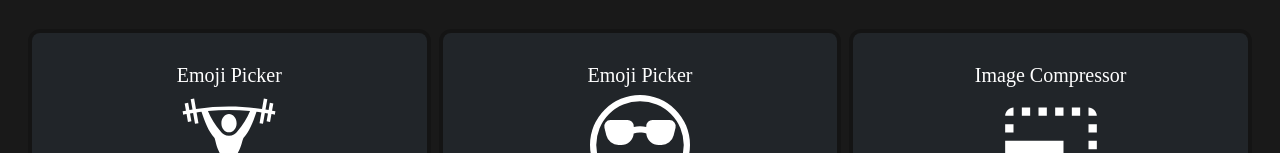
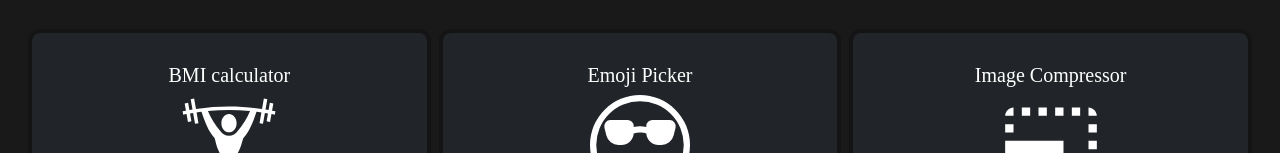
Before and after one commit to Noureldin-Ahmed-FullStack/open-voice-week1-task, a React (Vite) app: page / in a window 1280 px wide. Shown: the part 235-388 px from the top of the page. Built offline with nearby package versions, Linux system fonts and the light colour scheme; a web font is replaced by a local one.

Commit message:
corrected text

```diff
--- a/src/App.tsx
+++ b/src/App.tsx
@@ -15,7 +15,7 @@ function App() {
       <div className='col-6 col-md-4'>
         <Box className="w-100 bg-dark rounded-3 myOutline d-flex flex-column align-items-center justify-content-center noLink" minHeight={'12rem'} maxHeight={'12rem'} component={Link} to={'/bmi'}>
           <div className='p-3'>
-            <h5>Emoji Picker</h5>
+            <h5>BMI calculator</h5>
             <GiWeightLiftingUp size={100} />
           </div>
         </Box>
```
